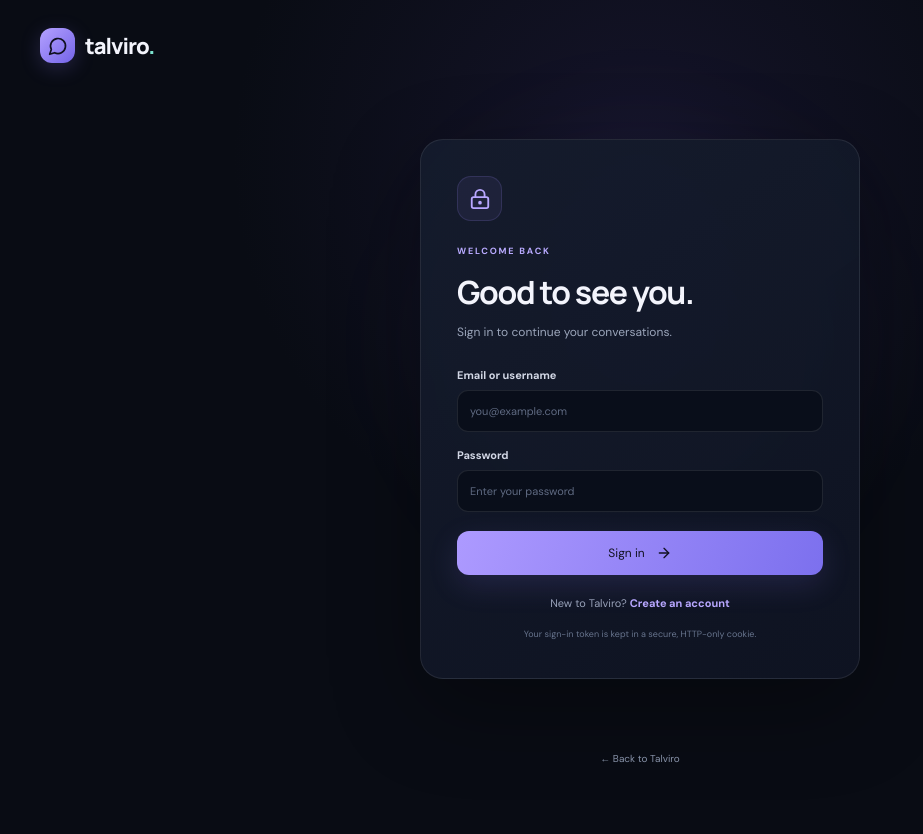
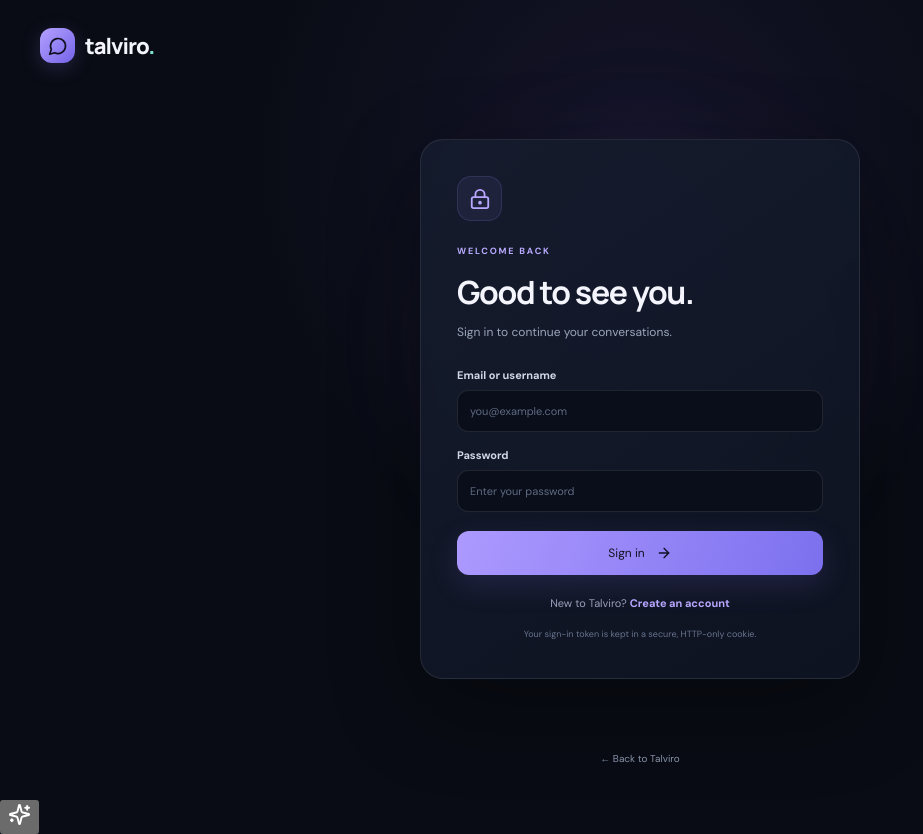
Before and after one commit to devlopersadik1/Chating-app-all, a Next.js app in the folder frontend/: page /login in a window 1280 px wide. Shown: the whole page, without its empty margins (0-923 px from the left). Before the commit the page ends 800 px from the top, so only its background shows below. Built offline with nearby package versions, Linux system fonts and the light colour scheme.

Commit message:
Mount floating assistant across the site

```diff
--- a/frontend/app/layout.tsx
+++ b/frontend/app/layout.tsx
@@ -1,5 +1,6 @@
 import type { Metadata, Viewport } from "next";
 import "./globals.css";
+import FloatingAssistant from "../components/FloatingAssistant";
 
 export const metadata: Metadata = {
   title: "Talviro Chat — Conversations, closer",
@@ -17,7 +18,7 @@
 export default function RootLayout({ children }: Readonly<{ children: React.ReactNode }>) {
   return (
     <html lang="en">
-      <body>{children}</body>
+      <body>{children}<FloatingAssistant /></body>
     </html>
   );
 }
```
